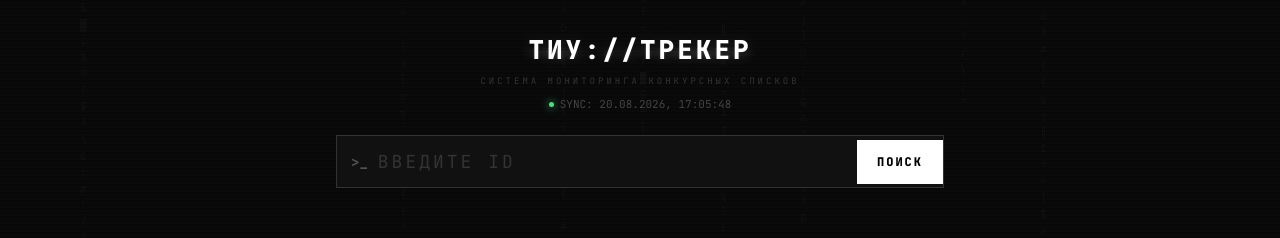
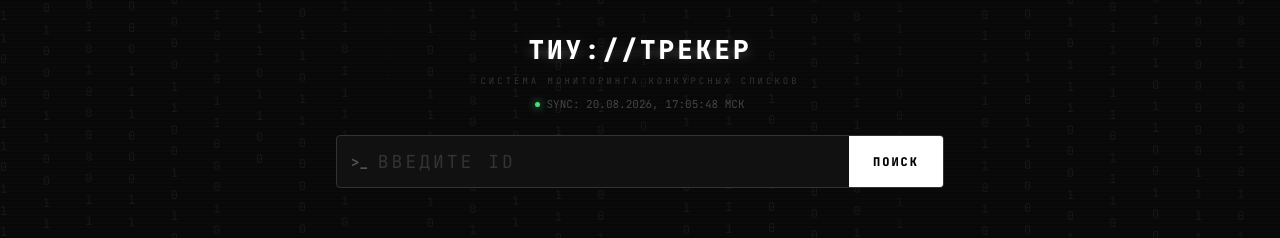
Before and after one commit to sseconddeath/tiu-tracker, a Next.js app: page / in a window 1280 px wide. Shown: the top 238 px of the page. Built offline with nearby package versions, Linux system fonts and the light colour scheme.

Commit message:
Update page.tsx

```diff
--- a/app/page.tsx
+++ b/app/page.tsx
@@ -88,10 +88,10 @@ export default function Page(){
       {/* Scan lines overlay */}
       <div style={styles.scanlines}/>
       {/* Matrix bg */}
-      <div style={styles.matrixWrap}>{Array.from({length:16}).map((_,i)=>{
-        const c='01░▒▓█╔╗╚╝═║<>{}[];:$/\\@#&%!?~^'.split('')
-        const col=Array.from({length:60}).map(()=>c[Math.floor(Math.random()*c.length)]).join('\n')
-        return<div key={i}className="matrix-col"style={{left:`${(i/16)*100}%`,animationDuration:`${18+Math.random()*20}s`,animationDelay:`-${Math.random()*20}s`}}>{col}</div>
+      <div style={styles.matrixWrap}>{Array.from({length:30}).map((_,i)=>{
+        const c='01001101001011010110100101'.split('')
+        const col=Array.from({length:80}).map(()=>c[Math.floor(Math.random()*c.length)]).join('\n')
+        return<div key={i}className="matrix-col"style={{left:`${(i/30)*100}%`,animationDuration:`${20+Math.random()*25}s`,animationDelay:`-${Math.random()*30}s`}}>{col}</div>
       })}</div>
 
       <div style={styles.content}>
@@ -99,7 +99,7 @@ export default function Page(){
       <header style={styles.header}>
         <div className="glitch" data-text="ТИУ://ТРЕКЕР" style={styles.logo}>ТИУ://ТРЕКЕР</div>
         <div style={styles.headerSub}>СИСТЕМА МОНИТОРИНГА КОНКУРСНЫХ СПИСКОВ</div>
-        {ts&&<div style={styles.headerTime}><span style={styles.dot}/>SYNC: {ts}</div>}
+        {ts&&<div style={styles.headerTime}><span style={styles.dot}/>SYNC: {ts} МСК</div>}
       </header>
 
       {/* Search */}
@@ -322,13 +322,13 @@ export default function Page(){
 const mono="'JetBrains Mono','SF Mono','Fira Code',monospace"
 
 const globalCSS=`
-  @keyframes matrixFall{0%{transform:translateY(-100%)}100%{transform:translateY(100vh)}}
+  @keyframes matrixFall{0%{transform:translateY(-50%);opacity:0}5%{opacity:1}95%{opacity:1}100%{transform:translateY(100vh);opacity:0}}
   @keyframes scanline{0%{top:-100%}100%{top:100%}}
   @keyframes blink{0%,100%{opacity:1}50%{opacity:0}}
   @keyframes glitchAnim{0%{clip-path:inset(40% 0 61% 0)}20%{clip-path:inset(92% 0 1% 0)}40%{clip-path:inset(43% 0 1% 0)}60%{clip-path:inset(25% 0 58% 0)}80%{clip-path:inset(54% 0 7% 0)}100%{clip-path:inset(58% 0 43% 0)}}
   @keyframes glow{0%,100%{text-shadow:0 0 5px rgba(255,255,255,0.1)}50%{text-shadow:0 0 20px rgba(255,255,255,0.15),0 0 40px rgba(255,255,255,0.05)}}
   .blink{animation:blink 1s infinite}
-  .matrix-col{position:absolute;top:-100%;font-family:${mono};font-size:11px;color:rgba(255,255,255,0.04);white-space:pre;line-height:1.5;animation:matrixFall linear infinite;pointer-events:none}
+  .matrix-col{position:absolute;top:-100%;font-family:${mono};font-size:12px;color:rgba(255,255,255,0.06);white-space:pre;line-height:1.8;animation:matrixFall linear infinite;pointer-events:none;text-shadow:0 0 3px rgba(255,255,255,0.03)}
   .glitch{position:relative;animation:glow 4s ease-in-out infinite}
   .glitch::before,.glitch::after{content:attr(data-text);position:absolute;top:0;left:0;width:100%;height:100%}
   .glitch::before{animation:glitchAnim 3s infinite linear alternate-reverse;color:rgba(255,255,255,0.03);left:2px}
@@ -353,10 +353,10 @@ const styles:Record<string,React.CSSProperties>={
   headerTime:{display:'flex',justifyContent:'center',alignItems:'center',gap:6,marginTop:10,fontSize:11,color:'#444',fontFamily:mono},
   dot:{width:5,height:5,borderRadius:'50%',background:'#4ade80',display:'inline-block',boxShadow:'0 0 8px #4ade80'},
   searchWrap:{padding:'24px 16px 8px'},
-  searchBox:{display:'flex',alignItems:'center',border:'1px solid #333',borderRadius:0,background:'#111',transition:'border-color 0.3s'},
-  searchPrefix:{padding:'0 0 0 14px',color:'#555',fontFamily:mono,fontSize:14,fontWeight:700},
+  searchBox:{display:'flex',alignItems:'stretch',border:'1px solid #333',borderRadius:4,background:'#111',transition:'border-color 0.3s',overflow:'hidden'},
+  searchPrefix:{padding:'14px 0 14px 14px',color:'#555',fontFamily:mono,fontSize:14,fontWeight:700,display:'flex',alignItems:'center'},
   searchInput:{flex:1,padding:'14px 10px',background:'transparent',border:'none',outline:'none',color:'#fff',fontSize:18,fontFamily:mono,letterSpacing:3,minWidth:0},
-  searchBtn:{padding:'14px 20px',background:'#fff',border:'none',color:'#000',fontWeight:800,fontSize:12,cursor:'pointer',fontFamily:mono,letterSpacing:2},
+  searchBtn:{padding:'0 24px',background:'#fff',border:'none',color:'#000',fontWeight:800,fontSize:12,cursor:'pointer',fontFamily:mono,letterSpacing:2,display:'flex',alignItems:'center'},
   searchBtnText:{},
   landing:{padding:'24px 20px',textAlign:'center'},
   ascii:{fontFamily:mono,fontSize:11,color:'#333',lineHeight:1.4,margin:'0 auto 0',textAlign:'left',display:'inline-block'},
```
